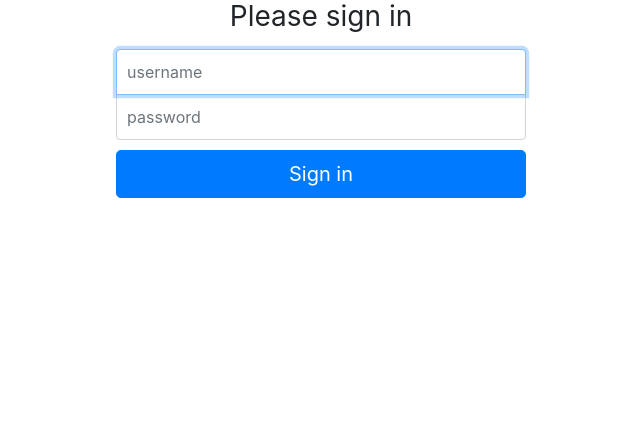
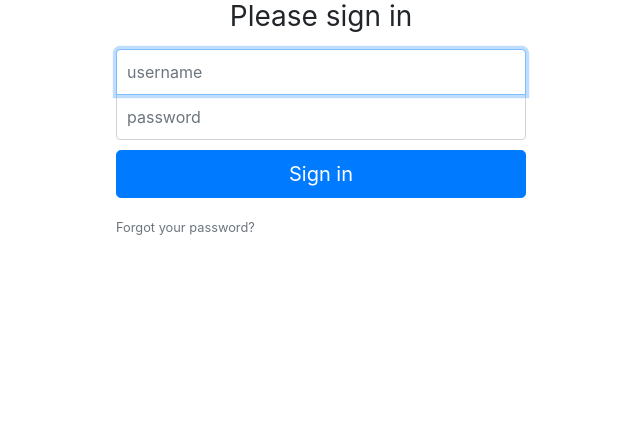
Before and after one commit to dchess/mothra, a Django app: page /login/ in a window 1280 px wide. Shown: the part 244-686 px from the top of the page, without its empty margins (319-959 px from the left). Run offline with Django 3.2, Linux system fonts and the light colour scheme; some libraries are stand-ins or nearby versions.

Commit message:
Update login template with link to reset

```diff
--- a/templates/registration/login.html
+++ b/templates/registration/login.html
@@ -30,5 +30,10 @@
             <button class="btn btn-lg btn-primary btn-block" type="submit">Sign in</button>
         </div>
     </div>
+    <div class="form-row pt-3">
+        <div class="col-sm-4 offset-sm-4">
+            <a href="{% url "password_reset" %}" class="text-muted small">Forgot your password?</a>
+        </div>
+    </div>
 </form>
 {% endblock %}
```
